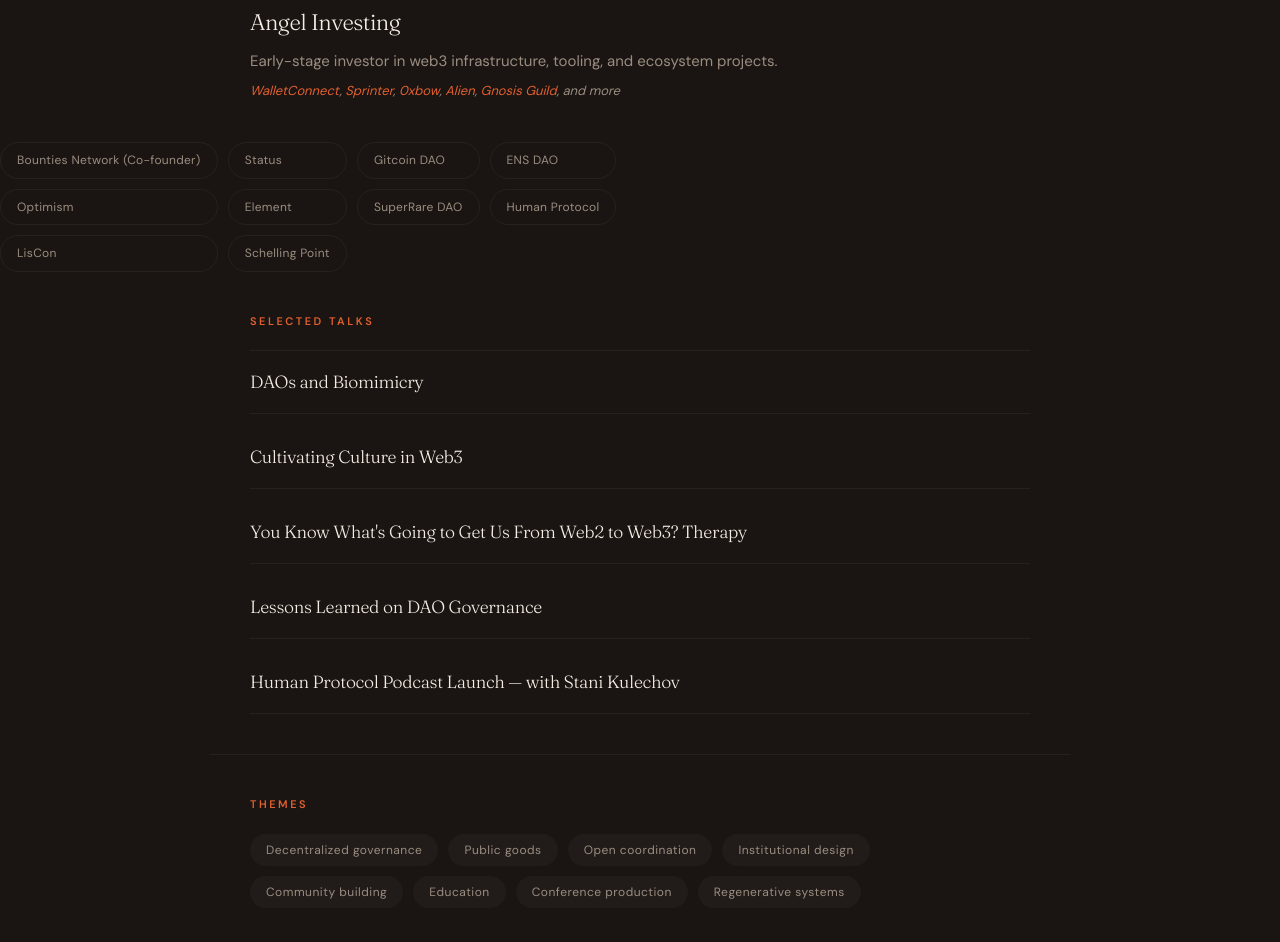
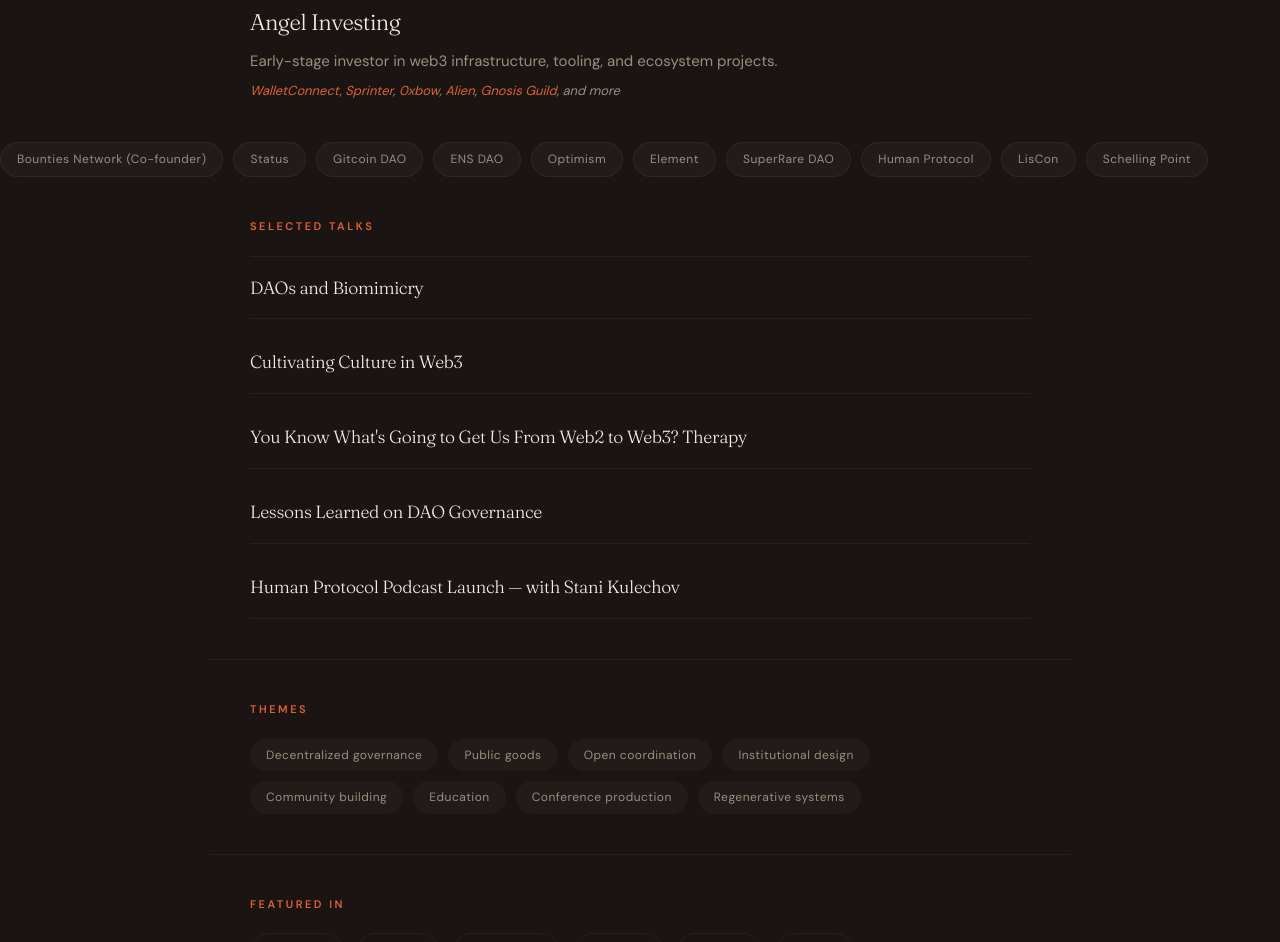
Before and after one commit to sim-pop/humanprotocol-site, a website: page about.html in a window 1280 px wide. Shown: the part 1242-2184 px from the top of the page. Drawn offline with Linux system fonts and the light colour scheme.

Commit message:
Update about.html

```diff
--- a/about.html
+++ b/about.html
@@ -55,8 +55,8 @@ nav{display:flex;justify-content:space-between;align-items:center;padding:18px 4
 .work-item .work-orgs a:hover{opacity:.7}
 
 /* Organizations */
-.org-list{display:grid;grid-template-columns:repeat(4,auto);justify-content:start;gap:10px;max-width:760px}
-.org-tag{padding:7px 16px;border:1px solid var(--card-border);border-radius:100px;font-size:12px;color:var(--muted);letter-spacing:.3px;text-decoration:none;transition:all .2s}
+.org-list{display:flex;flex-wrap:wrap;gap:10px}
+.org-tag{padding:6px 16px;border:1px solid var(--card-border);border-radius:100px;background:var(--card-bg);font-size:12px;color:var(--muted);letter-spacing:.5px;text-decoration:none;transition:all .2s;display:inline-block}
 a.org-tag:hover{border-color:var(--accent);color:var(--accent);opacity:1}
 
 /* Talks */
```
